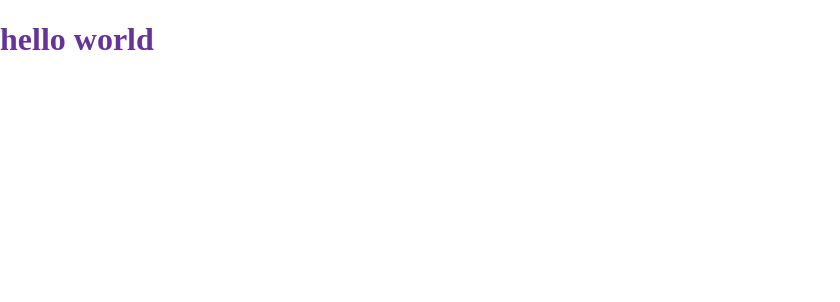
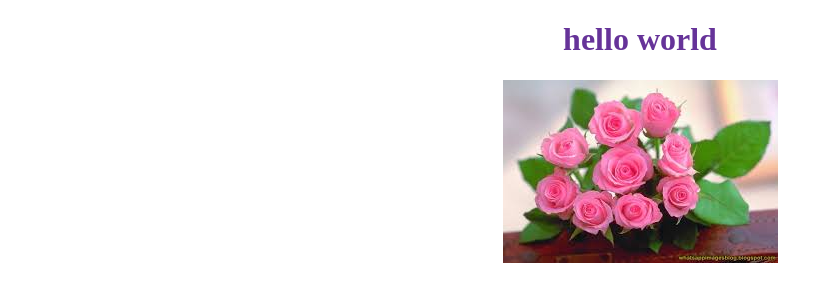
Before and after one commit to manisharevilla/manisha-repository, a plain HTML site: page index.html in a window 1280 px wide. Shown: the whole page, without its empty margins (0-840 px from the left). Drawn offline with Linux system fonts and the light colour scheme.

Commit message:
12-12-18

```diff
--- a/css/style.css
+++ b/css/style.css
@@ -6,4 +6,8 @@ html,body,.container{
 }
 .demo{
     color: rebeccapurple;
+    text-align: center;
 }
+.roses{
+    text-align: center;
+}
--- a/index.html
+++ b/index.html
@@ -12,6 +12,9 @@
         <div class="demo">
             <h1>hello world</h1>
         </div>
+        <div class="roses">
+            <img src="images/dp.jpg" alt="roses">
+        </div>
     </div>
 <script src="js/all.js"></script>
 </body>
```
Also changed, not shown: images/dp.jpg (added).
